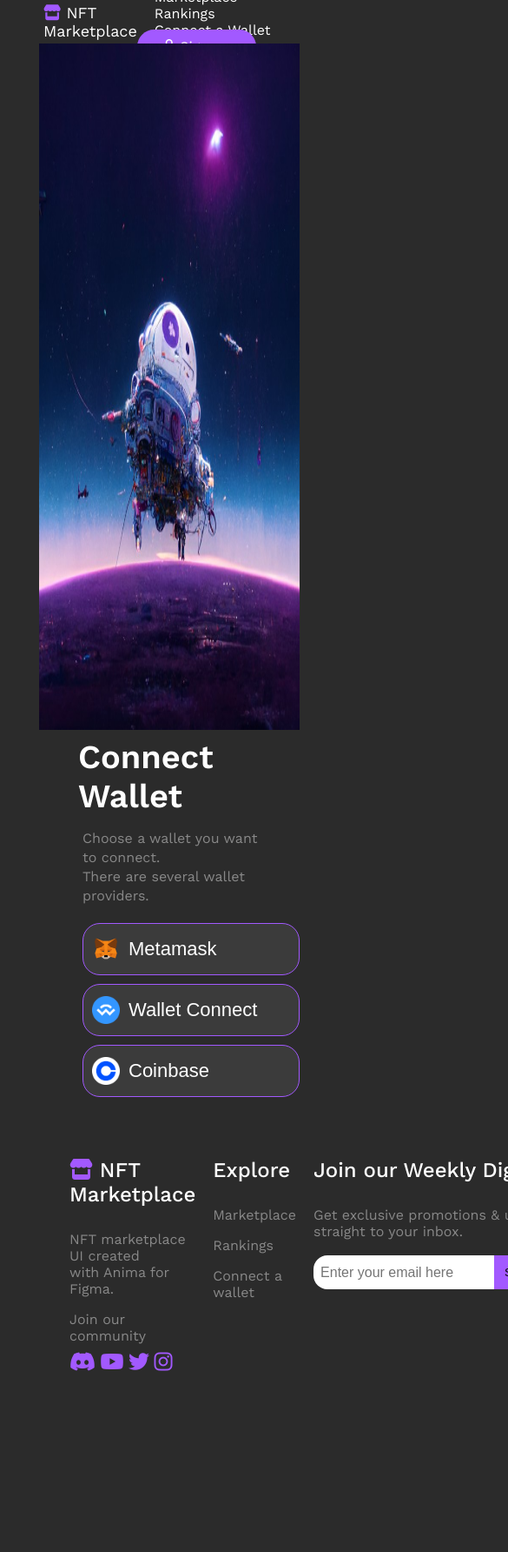
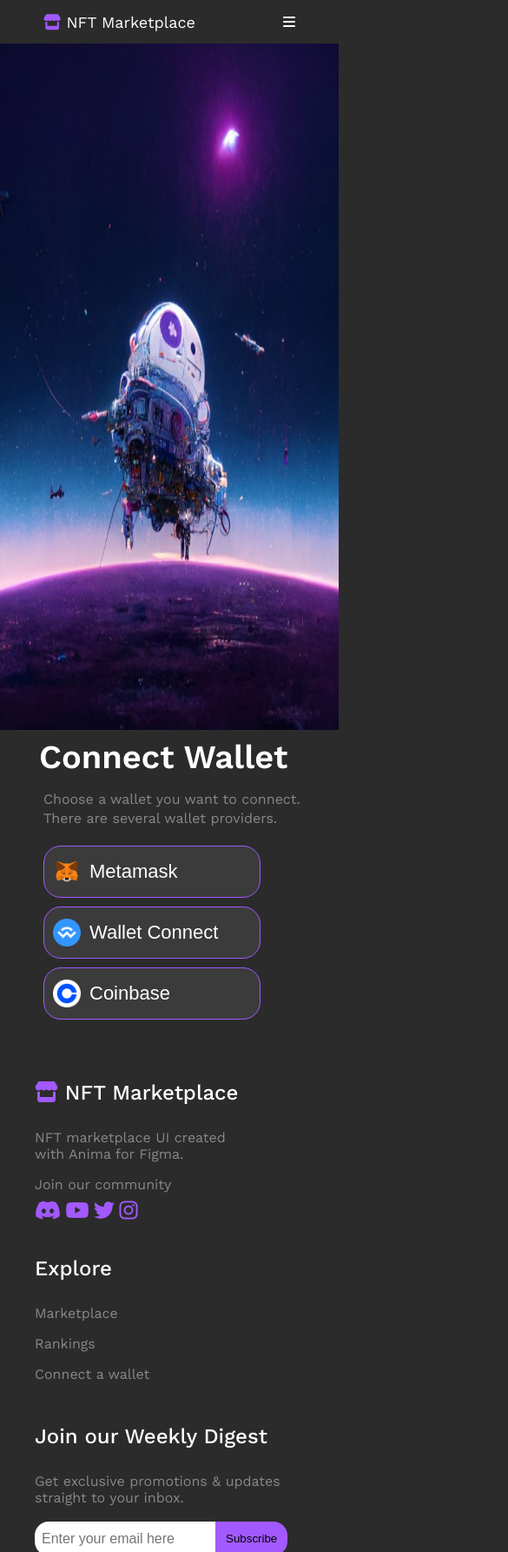
Before and after one commit to Ahemtan/nft-marketplace, a plain HTML site: page index.html in a window 390 px wide. Shown: the top 1784 px of the page at 87% size, 585 px wide, since content can reach past the window. Before the commit the page ends 1618 px from the top, so only its background shows below. Drawn offline with nearby package versions, Linux system fonts and the light colour scheme.

Commit message:
commit 3

```diff
--- a/index.html
+++ b/index.html
@@ -17,10 +17,13 @@
             </div>
 
             <div class="right">
-                <a href="">Marketplace</a>
-                <a href="">Rankings</a>
-                <a href="">Connect a Wallet</a>
-                <a href="" class="auth"><i class="fa-regular fa-user"></i> Sign up</a>
+                <div class="menu">
+                    <a href="">Marketplace</a>
+                    <a href="">Rankings</a>
+                    <a href="">Connect a Wallet</a>
+                    <a href="" class="auth"><i class="fa-regular fa-user"></i> Sign up</a>
+                </div>
+                <i id="bars" class="fa-solid fa-bars"></i>
             </div>
         </div>
 
--- a/style.css
+++ b/style.css
@@ -10,7 +10,6 @@ body{
     background-color: #2B2B2B;
     color: #fff;
     font-family: 'Work Sans', sans-serif;
-    width: 100vw;
 }
 
 .navbar{
@@ -42,10 +41,6 @@ body{
     background-color: #A259FF;
     padding: 10px 30px;
     border-radius: 20px;
-}
-
-.container {
-    max-width: 1300px;
 }
 
 .row {
@@ -176,3 +171,38 @@ input {
     display: inline-block;
     box-sizing: border-box;
 }
+
+
+#bars{
+    display: none;
+}
+
+@media (max-width: 991px) {
+    .footer {
+        padding: 40px;
+    }
+    .footer .container {
+        width: 100%;
+        display: grid;
+        grid-template-columns: repeat(1,1fr);
+        grid-gap: 20px;
+    }
+
+    #bars{
+        display: block;
+    }
+
+    .menu {
+        display: none;
+    }
+
+    .col-2 {
+        flex-basis: 100%;
+    }
+
+    .row {
+        display: flex;
+        align-items: center;
+        justify-content: center;
+    }
+}
```
